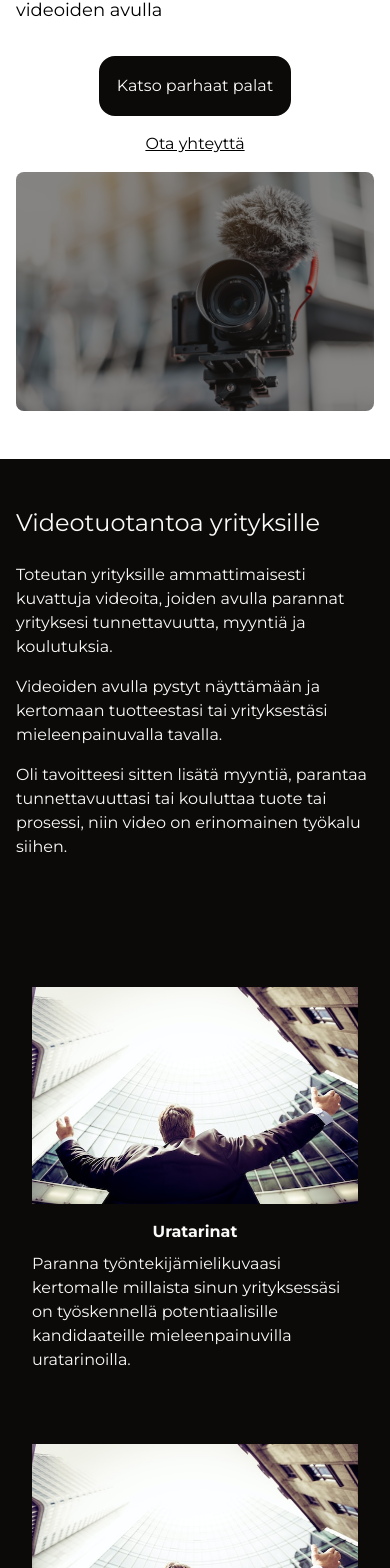
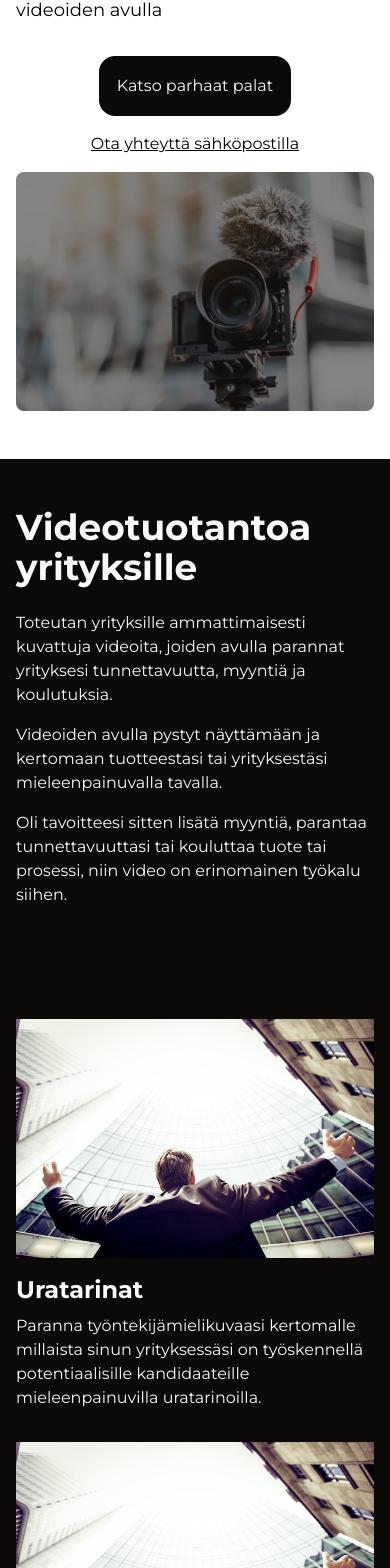
Before and after one commit to Zigelzi/fjader-media, a SvelteKit app: page / in a window 390 px wide. Shown: the part 340-1908 px from the top of the page. Built offline with nearby package versions, Linux system fonts and the light colour scheme.

Commit message:
Increase the font size of headers and change CTA text

```diff
--- a/src/lib/components/Card.svelte
+++ b/src/lib/components/Card.svelte
@@ -3,9 +3,9 @@
 	export let content: string;
 </script>
 
-<div class="p-4 max-w-sm">
+<div class="max-w-sm">
 	<slot />
-	<h2 class="font-bold mt-4 mb-2 text-center">
+	<h2 class="font-bold text-2xl lg:text-3xl mt-4 mb-2">
 		{title}
 	</h2>
 
--- a/src/routes/+page.svelte
+++ b/src/routes/+page.svelte
@@ -62,7 +62,7 @@
 				<Button on:click={displayModal} isLink={false}>Katso parhaat palat</Button>
 			</div>
 			<div class="text-center">
-				<a href="mailto:{contactEmail}">Ota yhteyttä</a>
+				<a href="mailto:{contactEmail}">Ota yhteyttä sähköpostilla</a>
 			</div>
 		</div>
 		<div
@@ -74,7 +74,7 @@
 </section>
 <section class="bg-stone-950 text-stone-50">
 	<div class="container px-4 py-12 mx-auto">
-		<h2 class="text-2xl mb-6">Videotuotantoa yrityksille</h2>
+		<h2 class="text-4xl font-bold mb-6">Videotuotantoa yrityksille</h2>
 		<p class="mb-4">
 			Toteutan yrityksille ammattimaisesti kuvattuja videoita, joiden avulla parannat yrityksesi
 			tunnettavuutta, myyntiä ja koulutuksia.
@@ -90,21 +90,20 @@
 		</p>
 	</div>
 	<div class="container px-4 py-12 mx-auto">
-		<div class="flex gap-4 justify-between flex-wrap">
+		<div class="flex gap-8 justify-between flex-wrap">
 			{#each products as product}
-				<div class="mb-6">
-					<Card title={product.title} content={product.content}>
-						<img class="max-w-full" src={careerStories} alt="" srcset="" />
-					</Card>
-				</div>
+				<Card title={product.title} content={product.content}>
+					<img class="max-w-full" src={careerStories} alt="" srcset="" />
+				</Card>
 			{/each}
 		</div>
 	</div>
 </section>
 <section id="showreel">
 	<div class="container px-4 py-12 mx-auto">
-		<h2 class="text-2xl mb-6">Showreel</h2>
-		<div style="padding:56.25% 0 0 0;position:relative;" class="my-4">
+		<h3>Showreel</h3>
+		<h2 class="text-4xl font-bold">Parhaat palat</h2>
+		<div style="padding:56.25% 0 0 0;position:relative;" class="my-8">
 			<iframe
 				src="https://player.vimeo.com/video/814152881?h=9dd80cab10"
 				style="position:absolute;top:0;left:0;width:100%;height:100%;"
@@ -115,30 +114,28 @@
 			/>
 		</div>
 		<script src="https://player.vimeo.com/api/player.js"></script>
-		<Button href="mailto:{contactEmail}">Ota yhteyttä</Button>
+		<Button href="mailto:{contactEmail}">Ota yhteyttä sähköpostilla</Button>
 	</div>
 </section>
 <section>
-	<div class="container px-4 py-12 mx-auto">
-		<h2 class="text-2xl mb-6">Mies kameran takana</h2>
-		<p class="mb-4">
-			Olen 20 vuotta videoita ammatikseni tehnyt AV -alan ammattilainen. Olen tuottanut yli 150 eri
-			tyyppistä videoita, muutamia kohokohtia löydät showreelistä yläpuolella.
-		</p>
-		<p>
-			Työtäni on löytää haluamasi viestin ydin ja kuvata ja tuottaa siitä siitä video, joka välittää
-			haluamasi viestin ja saa katsojan vaikuttuneeksi.
-		</p>
+	<div class="container px-4 my-12 mx-auto">
+		<div class="mb-12 text-center">
+			<p class="text-7xl font-bold mb-4">20</p>
+			<p>vuotta videoalan kokemusta</p>
+		</div>
+		<div class="mb-12 text-center">
+			<p class="text-7xl font-bold mb-4">150+</p>
+			<p>tuotettua videota</p>
+		</div>
 	</div>
 </section>
 <section class="bg-stone-950 text-stone-50">
 	<div class="container px-4 py-12 mx-auto">
-		<h2 class="text-2xl mb-6">Laatua vaivattomasti järkihintaan</h2>
-		<div class="flex gap-4 justify-between flex-wrap">
+		<p class="text-stone-400 text-sm">Kolme syytä valita Fjäder Media</p>
+		<h2 class="text-4xl font-bold mb-6">Laatua vaivattomasti järkihintaan</h2>
+		<div class="flex gap-6 justify-between flex-wrap">
 			{#each benefits as benefit}
-				<div class="mb-6">
-					<Card title={benefit.title} content={benefit.content} />
-				</div>
+				<Card title={benefit.title} content={benefit.content} />
 			{/each}
 		</div>
 	</div>
@@ -154,7 +151,7 @@
 		</div>
 		<p>Hinta varmistuu kun olemme yhdessä määrittäneet tarpeesi, ennen kuin sitoudut mihinkään.</p>
 		<div class="my-4">
-			<Button href="mailto:{contactEmail}">Ota yhteyttä</Button>
+			<Button href="mailto:{contactEmail}">Ota yhteyttä sähköpostilla</Button>
 		</div>
 	</div>
 </section>
```
